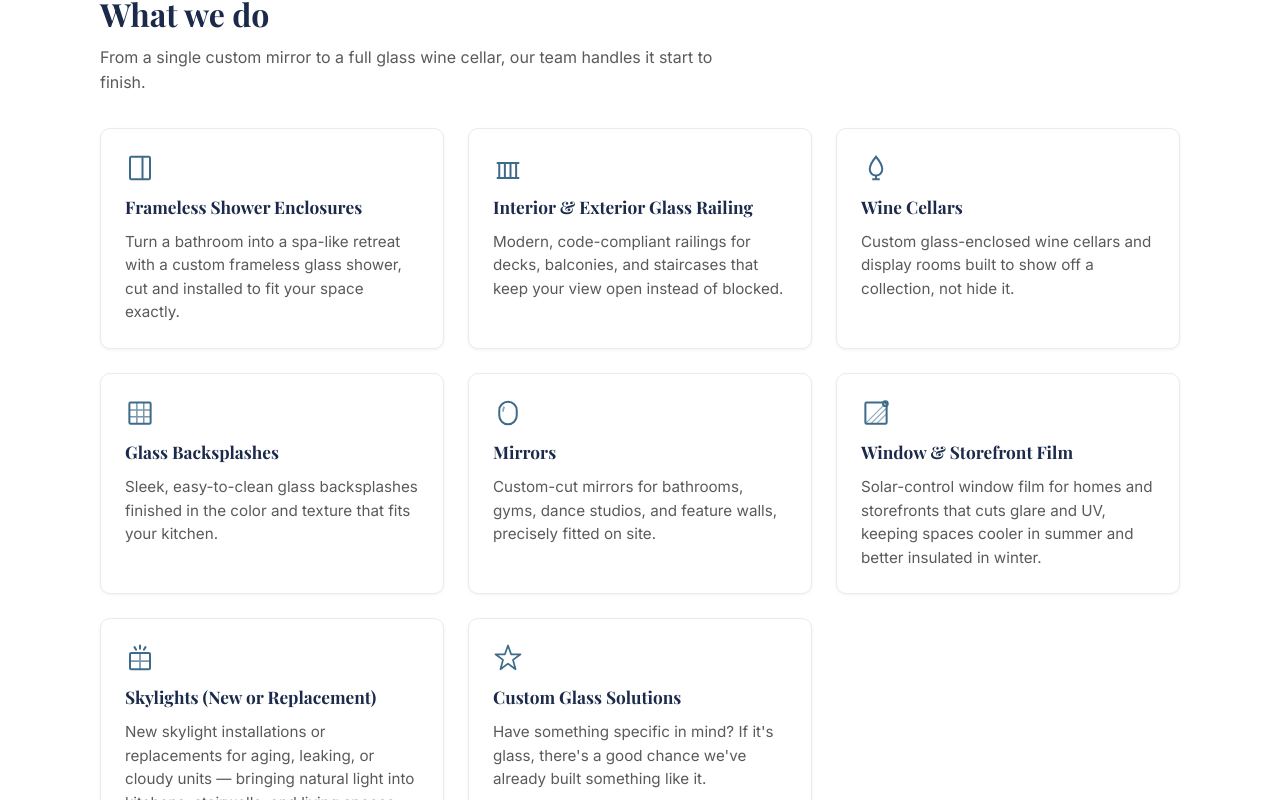
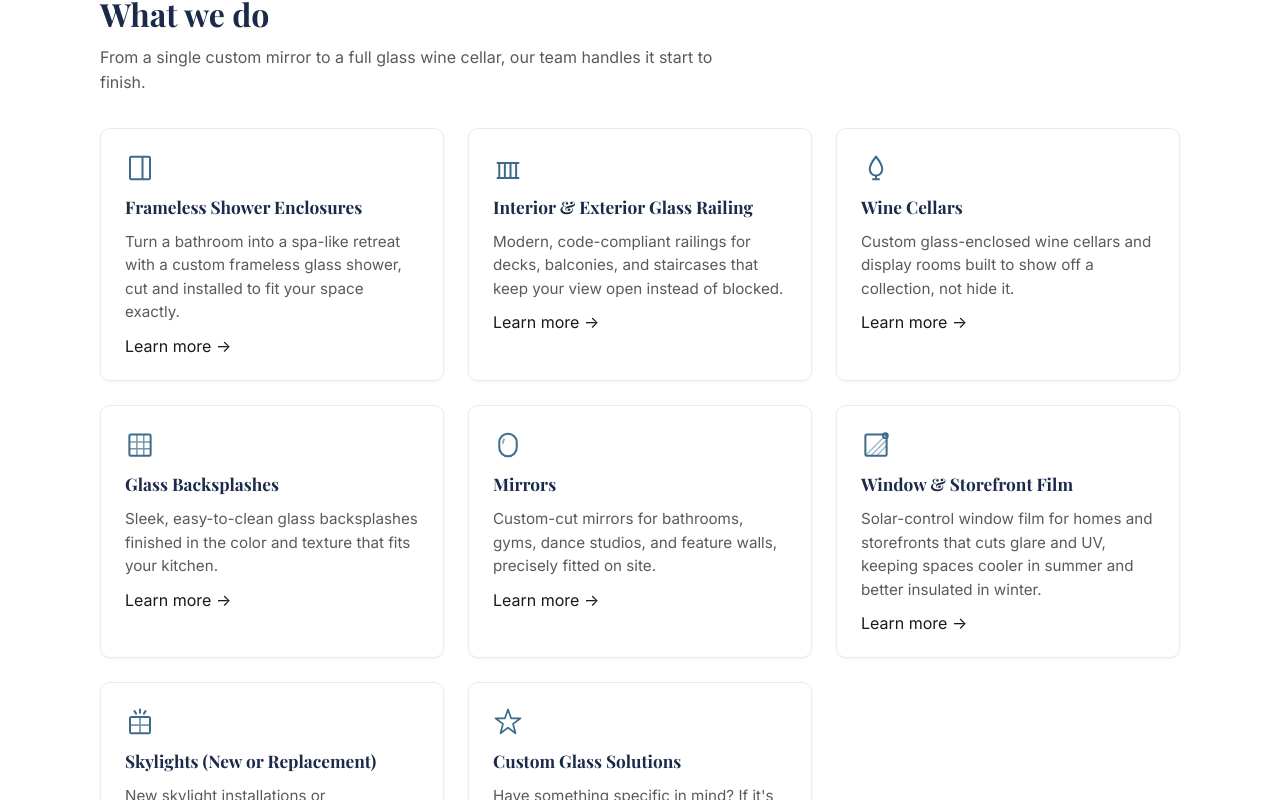
Before and after one commit to maplesheetco/finelines-glass, a React (Vite) app: page / in a window 1280 px wide. Shown: the part 760-1560 px from the top of the page. Built offline with nearby package versions, Linux system fonts and the light colour scheme.

Commit message:
Wrap service cards in Link component for navigation

```diff
--- a/src/pages/Home.jsx
+++ b/src/pages/Home.jsx
@@ -1,4 +1,5 @@
 import React, { useState } from 'react';
+import { Link } from 'react-router-dom';
 import { COMPANY, SERVICES, PROJECTS_PREVIEW, TESTIMONIALS } from '../data.js';
 import TrustStrip from '../components/TrustStrip.jsx';
 import ServiceIcon from '../components/ServiceIcon.jsx';
@@ -103,11 +104,16 @@ export default function Home() {
             {SERVICES.map((s, i) => {
               const isOrphan = SERVICES.length % 3 === 1 && i === SERVICES.length - 1;
               return (
-                <div className={`card${isOrphan ? ' card-centered' : ''}`} key={s.title}>
+                <Link
+                  to={`/services/${s.slug}`}
+                  className={`card card-link${isOrphan ? ' card-centered' : ''}`}
+                  key={s.title}
+                >
                   <ServiceIcon name={s.icon} />
                   <h3>{s.title}</h3>
                   <p>{s.blurb}</p>
-                </div>
+                  <span className="card-link-cta">Learn more &rarr;</span>
+                </Link>
               );
             })}
           </div>
```
